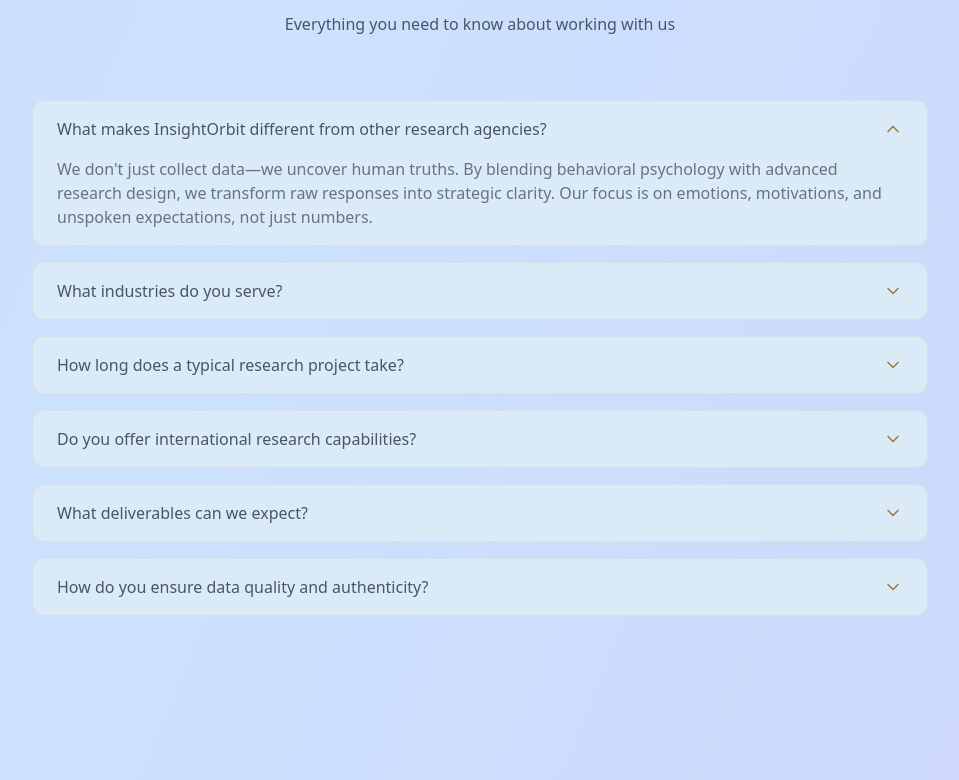
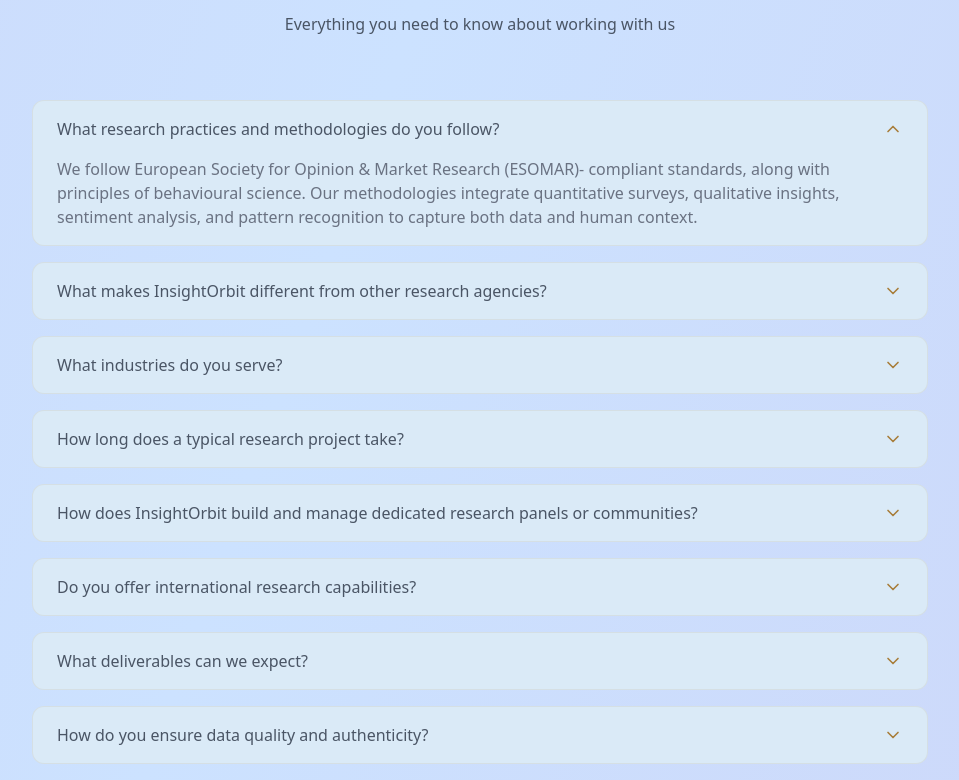
Before and after one commit to insightorbit11/InsightOrbit, a React (Vite) app: page / in a window 1280 px wide. Shown: the part 1972-2752 px from the top of the page, without its empty margins (160-1119 px from the left). Built offline with nearby package versions, Linux system fonts and the light colour scheme.

Commit message:
Added few more faqs

```diff
--- a/src/pages/Homepage.tsx
+++ b/src/pages/Homepage.tsx
@@ -262,6 +262,10 @@
 
   const faqs = [
     {
+      q: "What research practices and methodologies do you follow?",
+      a: "We follow European Society for Opinion & Market Research (ESOMAR)- compliant standards, along with principles of behavioural science. Our methodologies integrate quantitative surveys, qualitative insights, sentiment analysis, and pattern recognition to capture both data and human context.",
+    },
+    {
       q: "What makes InsightOrbit different from other research agencies?",
       a: "We don't just collect data—we uncover human truths. By blending behavioral psychology with advanced research design, we transform raw responses into strategic clarity. Our focus is on emotions, motivations, and unspoken expectations, not just numbers.",
     },
@@ -274,6 +278,10 @@
       a: "Project timelines vary based on scope and complexity. Simple surveys may take 2-3 weeks, while comprehensive studies with deep analysis can span 6-8 weeks. We provide clear timelines during initial consultation.",
     },
     {
+      q: "How does InsightOrbit build and manage dedicated research panels or communities?",
+      a: "InsightOrbit builds dedicated research panels and communities where your target audience can share opinions, ideas, and experiences in a structured digital environment, enabling deeper and continuous insights. We follow a simple philosophy: genuine panelists lead to quality responses, as authentic input from real participants is essential for generating reliable data and actionable insights. Through rigorous screening and high-quality recruitment sources, we ensure diverse and credible panel representation across multiple demographic and population segments. We also foster a rewarding panel experience through engaging interactions, innovative incentives, and meaningful participation opportunities.",
+    },
+    {
       q: "Do you offer international research capabilities?",
       a: "Yes! We design multilingual questionnaires and conduct research across global markets, ensuring cultural nuances are captured accurately for meaningful insights.",
     },
@@ -284,6 +292,26 @@
     {
       q: "How do you ensure data quality and authenticity?",
       a: "We employ rigorous validation protocols, behavioral screening, and advanced analytics to filter noise and ensure authentic responses. Our methodology is grounded in psychological principles for maximum reliability.",
+    },
+    {
+      q: "In what ways does InsightOrbit differ from other market research companies?",
+      a: "Traditional firms deliver data. InsightOrbit delivers clarity. We are not just a survey company. We are a psychological market readiness engine. We help founders, brands, and enterprises: Launch new products, validate market fit, understand behavioural triggers and identify early adopters.",
+    },
+    {
+      q: "How does InsightOrbit address the cultural and linguistic diversity of India?",
+      a: "We create questionnaires that are easy to understand and culturally aware. Our process takes into account India's diverse behaviours. This way, we ensure that the insights we gather are relevant to local contexts while also being useful across the country.",
+    },
+    {
+      q: "How long does it take for a respondent to complete a survey?",
+      a: "Attention and time are respected with our surveys. Most questionnaires take 5–10 minutes to avoid respondent fatigue, making it encouraging while capturing depth and clarity.",
+    },
+    {
+      q: "How long does the average research or survey project take?",
+      a: "Project timelines vary by scope and complexity. Most surveys are completed within 4–6 weeks, including design, data collection, analysis report, and strategic recommendations.",
+    },
+    {
+      q: "Is personal and respondent data protected and confidential?",
+      a: "Yes. Respondent privacy and data protection are fundamental to our research practices. All participant information is anonymised and securely stored. InsightOrbit never sells, shares, or discloses respondent data, ensuring strict confidentiality and ethical handling at every stage of the research process.",
     },
   ];
 
```
